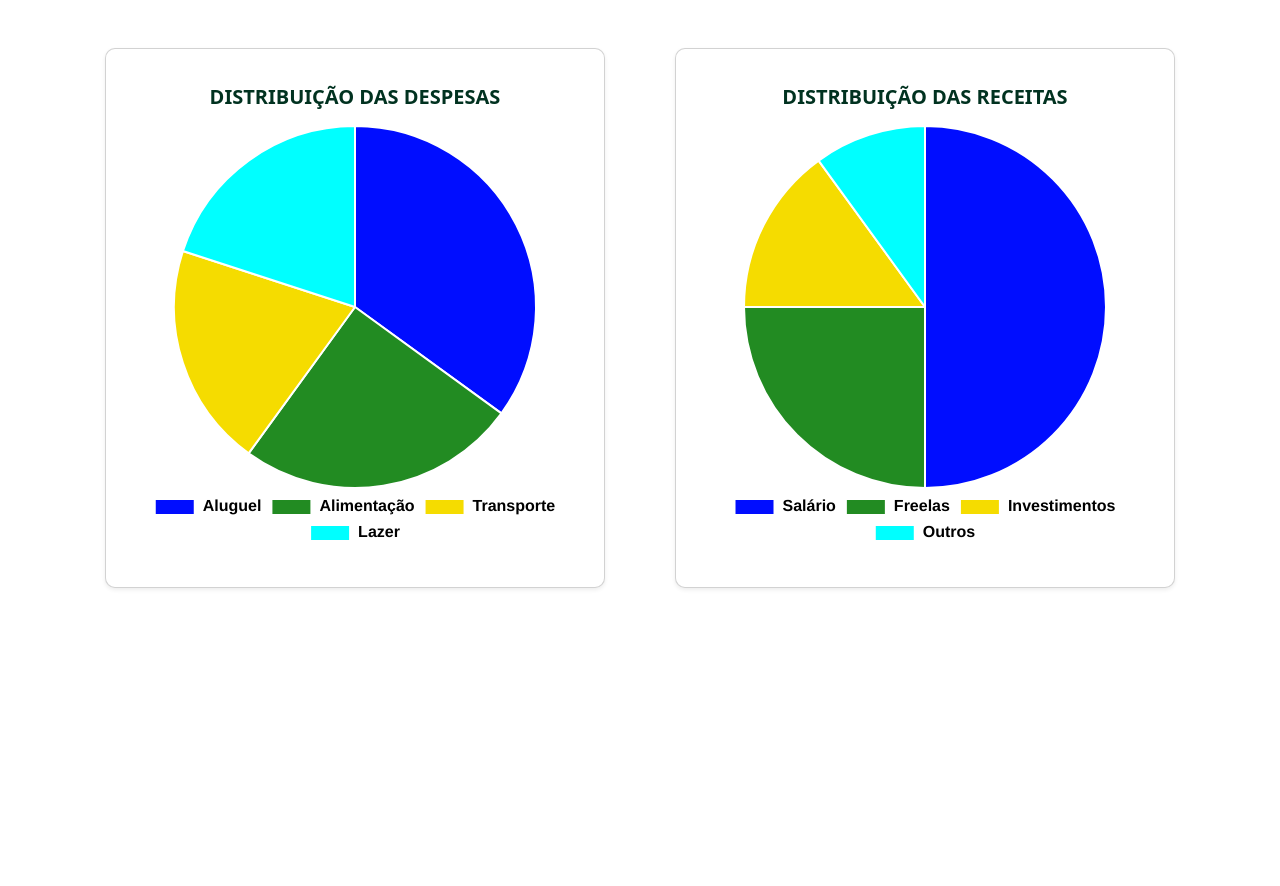
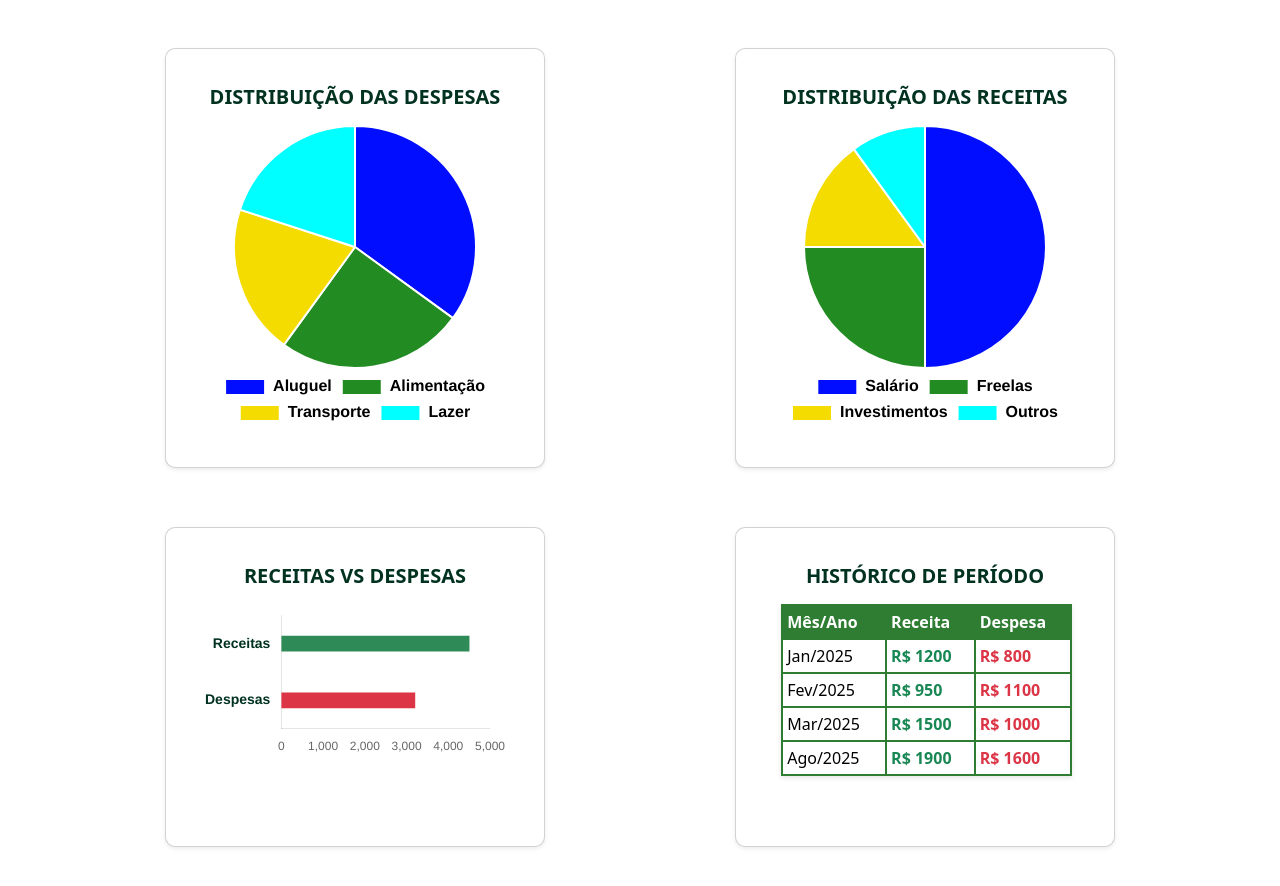
Before and after one commit to Jonathan-Developer1/PoupeMais, a plain HTML site: page PoupeMais/graficos.html in a window 1280 px wide. Shown: the part 1100-1986 px from the top of the page. Before the commit the page ends 1736 px from the top, so only its background shows below. Drawn offline with nearby package versions, Linux system fonts and the light colour scheme.

Commit message:
Finalizando Página de Gráficos

```diff
--- a/PoupeMais/graficos.html
+++ b/PoupeMais/graficos.html
@@ -69,6 +69,7 @@
     </div>
 
     <!--Evolução financeira-->
+    <div>
     <div class="card shadow-sm my-4">
         <div class="card-body">
             <h5 class="card-title text-dark fw-bold fs-4 mb-3">Evolução Financeira</h5>
@@ -91,6 +92,44 @@
           <canvas id="graficoReceitas" height="250"></canvas>
         </div>
       </div>
+      </div>
+
+      <!-- Receitas vs Despesas e Histórico de Período -->
+<div class="d-flex justify-content-center gap-4 flex-wrap mt-4">
+
+  <!-- Receitas vs Despesas -->
+  <div class="card shadow-sm grafico-card" id="ReceitasvsDespesas">
+    <div class="card-body">
+      <h5 class="mb-3">RECEITAS VS DESPESAS</h5>
+      <canvas id="graficoReceitasDespesas" height="150"></canvas>
+    </div>
+  </div>
+
+  <!-- Histórico de Período -->
+  <div class="card shadow-sm grafico-card" id="HistoricoPeriodo">
+    <div class="card-body">
+      <h5 class="mb-3">HISTÓRICO DE PERÍODO</h5>
+      <div class="table-responsive" style="max-height: 220px;">
+        <table class="table table-sm align-middle">
+          <thead class="table-success text-center">
+            <tr>
+              <th>Mês/Ano</th>
+              <th>Receita</th>
+              <th>Despesa</th>
+            </tr>
+          </thead>
+          <tbody id="tabelaHistorico">
+            <!-- JS -->
+          </tbody>
+        </table>
+      </div>
+    </div>
+  </div>
+
+
+
+
 
     <script src="https://cdn.jsdelivr.net/npm/chart.js"></script>
     <script src="src/js/graficos.js"></script>
+    </body>
--- a/PoupeMais/src/css/graficos.css
+++ b/PoupeMais/src/css/graficos.css
@@ -55,3 +55,17 @@
       font-weight: bold;
       color: #013220;
     }
+/*Receitas vs Despesas e Historico de pedido*/
+.grafico-card {
+  width: 380px;
+  min-height: 320px;
+  border-radius: 10px;
+}
+
+#ReceitasvsDespesas {
+    margin-top: 35px;
+}
+
+#HistoricoPeriodo {
+    margin-top: 35px;
+}
--- a/PoupeMais/src/js/graficos.js
+++ b/PoupeMais/src/js/graficos.js
@@ -121,3 +121,51 @@ new Chart(ctxReceitas, {
     }
   }
 });
+
+// ======== RECEITAS VS DESPESAS =========
+const ctxReceitasDespesas = document.getElementById('graficoReceitasDespesas');
+
+new Chart(ctxReceitasDespesas, { // 🔹 aqui usa a mesma variável
+  type: 'bar',
+  data: {
+    labels: ['Receitas', 'Despesas'],
+    datasets: [{
+      data: [4500, 3200],
+      backgroundColor: ['#2e8b57', '#dc3545'],
+      barThickness: 15
+    }]
+  },
+  options: {
+    indexAxis: 'y',
+    plugins: { legend: { display: false } },
+    scales: {
+      x: { beginAtZero: true, grid: { display: false } },
+      y: {
+        ticks: { color: '#013220', font: { size: 14, weight: 'bold' } },
+        grid: { display: false }
+      }
+    }
+  }
+});
+
+
+// ======== HISTÓRICO DE PERÍODO =========
+const historico = [
+  { mes: 'Jan/2025', receita: 1200, despesa: 800 },
+  { mes: 'Fev/2025', receita: 950, despesa: 1100 },
+  { mes: 'Mar/2025', receita: 1500, despesa: 1000 },
+  { mes: 'Ago/2025', receita: 1900, despesa: 1600 },
+];
+
+const tbody = document.getElementById('tabelaHistorico');
+
+historico.forEach(item => {
+  const row = `
+    <tr class="text-center">
+      <td>${item.mes}</td>
+      <td class="text-success fw-bold">R$ ${item.receita}</td>
+      <td class="text-danger fw-bold">R$ ${item.despesa}</td>
+    </tr>
+  `;
+  tbody.innerHTML += row;
+});
```
